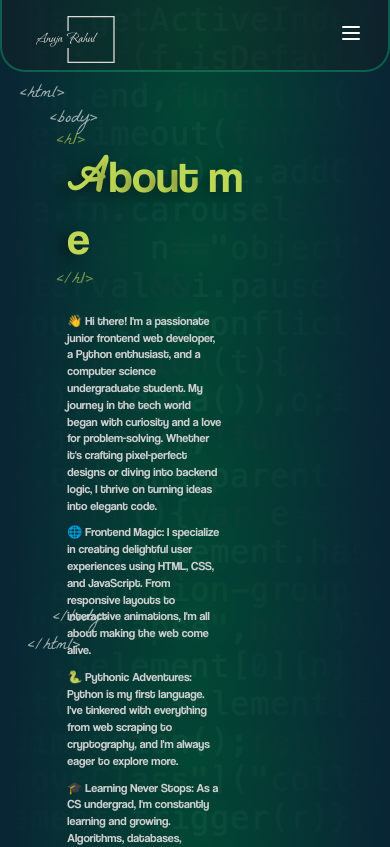
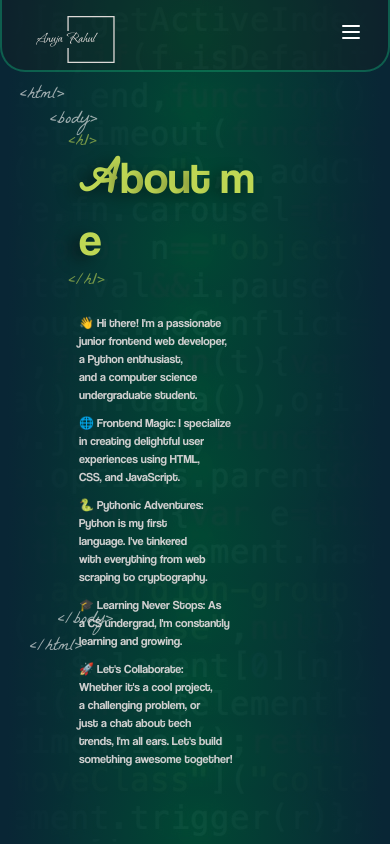
Before and after one commit to anuja-rahul/portfolio, a React (Vite) app: page /about in a window 390 px wide. Shown: the top 847 px of the page. Built offline with nearby package versions, Linux system fonts and the light colour scheme.

Commit message:
fixed hero responsive layout issue

```diff
--- a/src/components/about/About.jsx
+++ b/src/components/about/About.jsx
@@ -18,11 +18,12 @@ function About() {
     <section
       id="about-page"
       // className="h-[80vh] sm:h-[80vh] md:h-[80vh] lg:h-[80vh]"
-      className="about-page h-200vh sm:h-[120vh] md:h-[120vh]"
+      // h-200vh sm:h-[120vh] md:h-[120vh]
+      className="about-page"
     >
       <div className="about-page container">
         <div className="text-zone">
-          <h1 className="mt-[35%] sm:mt-[20%] md:mt-[15%] lg:mt-[5%]">
+          <h1 className="mt-[35%] sm:mt-[20%] md:mt-[15%] lg:mt-[10%]">
             <AnimatedHero
               letterClass={letterClass}
               strArray={["A", "b", "o", "u", "t", " ", "m", "e"]}
@@ -30,28 +31,32 @@ function About() {
             />
           </h1>
           <p className="about-text text-1 text-balance text-[1.2rem] sm:text-[1.3rem] md:text-[1.5rem] lg:text-[1.7rem] xl:text-[1.7rem]">
-            👋 Hi there! I{"'"}m a passionate junior frontend web developer, a
-            Python enthusiast, and a computer science undergraduate student. My
+            👋 Hi there! I{"'"}m a passionate junior frontend web developer,
+            a Python enthusiast, and a computer science undergraduate student.
+            {/* My
             journey in the tech world began with curiosity and a love for
             problem-solving. Whether it{"'"}s crafting pixel-perfect designs or
             diving into backend logic, I thrive on turning ideas into elegant
-            code.
+            code. */}
           </p>
           <p className="about-text text-2 text-balance text-[1.2rem] sm:text-[1.3rem] md:text-[1.5rem] lg:text-[1.7rem] xl:text-[1.7rem]">
             🌐 Frontend Magic: I specialize in creating delightful user
-            experiences using HTML, CSS, and JavaScript. From responsive layouts
+            experiences using HTML, CSS, and JavaScript.
+            {/* From responsive layouts
             to interactive animations, I{"'"}m all about making the web come
-            alive.
+            alive. */}
           </p>
           <p className="about-text text-3 text-balance text-[1.2rem] sm:text-[1.3rem] md:text-[1.5rem] lg:text-[1.7rem] xl:text-[1.7rem]">
             🐍 Pythonic Adventures: Python is my first language. I{"'"}ve
-            tinkered with everything from web scraping to cryptography, and I
-            {"'"}m always eager to explore more.
+            tinkered with everything from web scraping to cryptography.
+             {/* and I
+            {"'"}m always eager to explore more. */}
           </p>
           <p className="about-text text-4 text-balance text-[1.2rem] sm:text-[1.3rem] md:text-[1.5rem] lg:text-[1.7rem] xl:text-[1.7rem]">
             🎓 Learning Never Stops: As a CS undergrad, I{"'"}m constantly
-            learning and growing. Algorithms, databases, software engineering, I
-            devour it all like a code-hungry bookworm.
+            learning and growing.
+            {/* Algorithms, databases, software engineering, I
+            devour it all like a code-hungry bookworm. */}
           </p>
           <p className="about-text text-5 text-balance text-[1.2rem] sm:text-[1.3rem] md:text-[1.5rem] lg:text-[1.7rem] xl:text-[1.7rem]">
             🚀 Let{"'"}s Collaborate: Whether it{"'"}s a cool project, a
--- a/src/components/home/hero/Hero.jsx
+++ b/src/components/home/hero/Hero.jsx
@@ -77,7 +77,8 @@ function Hero() {
   }, []);
 
   return (
-    <section id="hero" className="sm:h-[120vh] md:h-[120vh] lg:h-[80vh]">
+    <section id="hero" className="hero">
+      {/* sm:h-[120vh] md:h-[120vh] lg:h-[80vh] */}
       <div id="hero-div" className="hero-page container h-[85vh] w-full">
         <div className="text-zone">
           <h1 className="title pt-8 sm:pt-8">
--- a/src/components/layout/Layout.jsx
+++ b/src/components/layout/Layout.jsx
@@ -23,13 +23,14 @@ function Layout() {
   });
 
   return (
-    <div className="App h-full w-full">
+    <div className="App h-auto w-full">
       <Header />
       <div className="page">
         <span className="tags all-tags top-tag-html">&lt;html&gt;</span>
         <br />
         <span className="tags top-tags all-tags">&lt;body&gt;</span>
         <Outlet />
+        <span>
         <span className="tags bottom-tags all-tags body-bottom mb-3">
           &lt;/body&gt;
         </span>
@@ -37,6 +38,7 @@ function Layout() {
         <span className="tags bottom-tags all-tags bottom-tag-html">
           &lt;/html&gt;
         </span>
+        </span>
       </div>
     </div>
   );
--- a/src/components/layout/index.scss
+++ b/src/components/layout/index.scss
@@ -1,5 +1,27 @@
 * {
   font-family: "Coolvetica", "La Belle Aurore";
+}
+
+body {
+  height: fit-content;
+  margin: 0;
+  font:
+    300 11px/1.4 "Helvetica Neue",
+    "sans-serif";
+  color: #444;
+  background:
+    radial-gradient(
+      circle at center,
+      rgba(0, 72, 52, 0.96) 5%,
+      rgba(9, 38, 53, 1) 95%
+    ),
+    url("../../assets/images/code.jpg") center repeat;
+  /* background-image: radial-gradient(circle, rgba(0, 0, 0, 0) 5%, rgb(157, 20, 20) 95%), url('assets/images/code.jpg'); */
+  /* overflow: hidden; */
+  overflow-x: hidden;
+  display: block;
+  -webkit-font-smoothing: antialiased;
+  -moz-osx-font-smoothing: grayscale;
 }
 
 // body {
@@ -9,6 +31,49 @@
 .App {
   height: auto !important;
   width: 100%;
+
+  .page {
+    height: inherit;
+
+    .all-tags {
+      // animation: bounce 1s 1s;
+      // animation-fill-mode: forwards;
+      // animation-iteration-count: infinite;
+      color: #efefef;
+      font-family: "La Belle Aurore";
+      font-size: 18px;
+      left: 5rem;
+      pointer-events: none;
+    }
+
+    .top-tag-html {
+      top: 10px;
+      left: 2rem;
+    }
+
+    .top-tags {
+      bottom: auto;
+      top: 3.5rem;
+    }
+
+    .tags {
+      position: absolute;
+      opacity: 0.65;
+    }
+
+    .bottom-tag-html {
+      left: 2rem;
+      bottom: 1rem !important;
+    }
+
+    .body-bottom {
+      bottom: 3rem !important;
+    }
+
+    .bottom-tags {
+      bottom: 1rem;
+    }
+  }
 }
 
 nav {
@@ -44,56 +109,17 @@ nav {
 }
 
 .page {
-  width: 100%;
+  width:100%;
   height: fit-content;
   position: absolute;
   z-index: -20;
-}
-
-.all-tags {
-  // animation: bounce 1s 1s;
-  // animation-fill-mode: forwards;
-  // animation-iteration-count: infinite;
-  color: #efefef;
-  font-family: "La Belle Aurore";
-  font-size: 18px;
-  left: 5rem;
-  pointer-events: none;
-}
-
-.top-tag-html {
-  top: 10px;
-  left: 2rem;
-}
-
-.top-tags {
-  bottom: auto;
-  top: 3.5rem;
-}
-
-.tags {
-  position: absolute;
-  opacity: 0.65;
-}
-
-.bottom-tag-html {
-  left: 2rem;
-  bottom: 1rem !important;
-}
-
-.body-bottom {
-  bottom: 3rem !important;
-}
-
-.bottom-tags {
-  bottom: 1rem;
 }
 
 .container {
   left: 3rem !important;
   width: 100%;
   will-change: contents;
-  height: 90%;
+  height: auto;
   min-height: 566px;
   position: relative;
   opacity: 1;
@@ -110,7 +136,7 @@ nav {
 .about-page {
   .text-zone {
     position: absolute;
-    left: 7%;
+    left: 10%;
     width: 45%;
     vertical-align: middle;
     display: table-cell;
@@ -186,10 +212,9 @@ nav {
     }
   }
 
-  .text-animate-hover{
-    &:hover{
+  .text-animate-hover {
+    &:hover {
       color: #d4d4d4;
-
     }
   }
 }
--- a/src/index.css
+++ b/src/index.css
@@ -5,20 +5,3 @@
 html {
   font-size: 62.5%;
 }
-
-body {
-  margin: 0;
-  font:
-    300 11px/1.4 "Helvetica Neue",
-    "sans-serif";
-  color: #444;
-  background:
-    radial-gradient(circle at center, rgba(0, 72, 52, 0.96) 5%, rgba(9, 38, 53, 1) 95%),
-    url("assets/images/code.jpg") center repeat;
-  /* background-image: radial-gradient(circle, rgba(0, 0, 0, 0) 5%, rgb(157, 20, 20) 95%), url('assets/images/code.jpg'); */
-  /* overflow: hidden; */
-  overflow-x: hidden;
-  display: block;
-  -webkit-font-smoothing: antialiased;
-  -moz-osx-font-smoothing: grayscale;
-}
```
